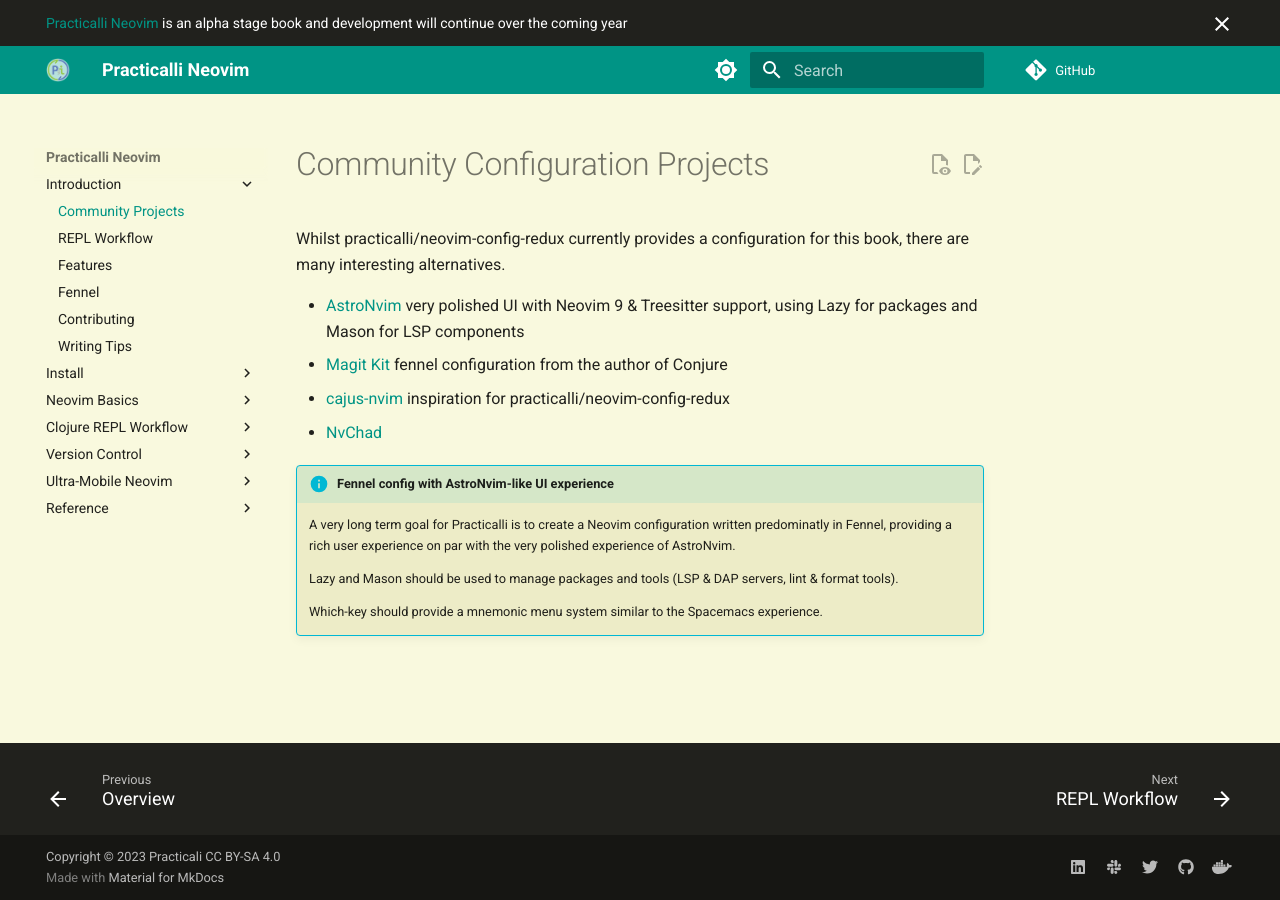
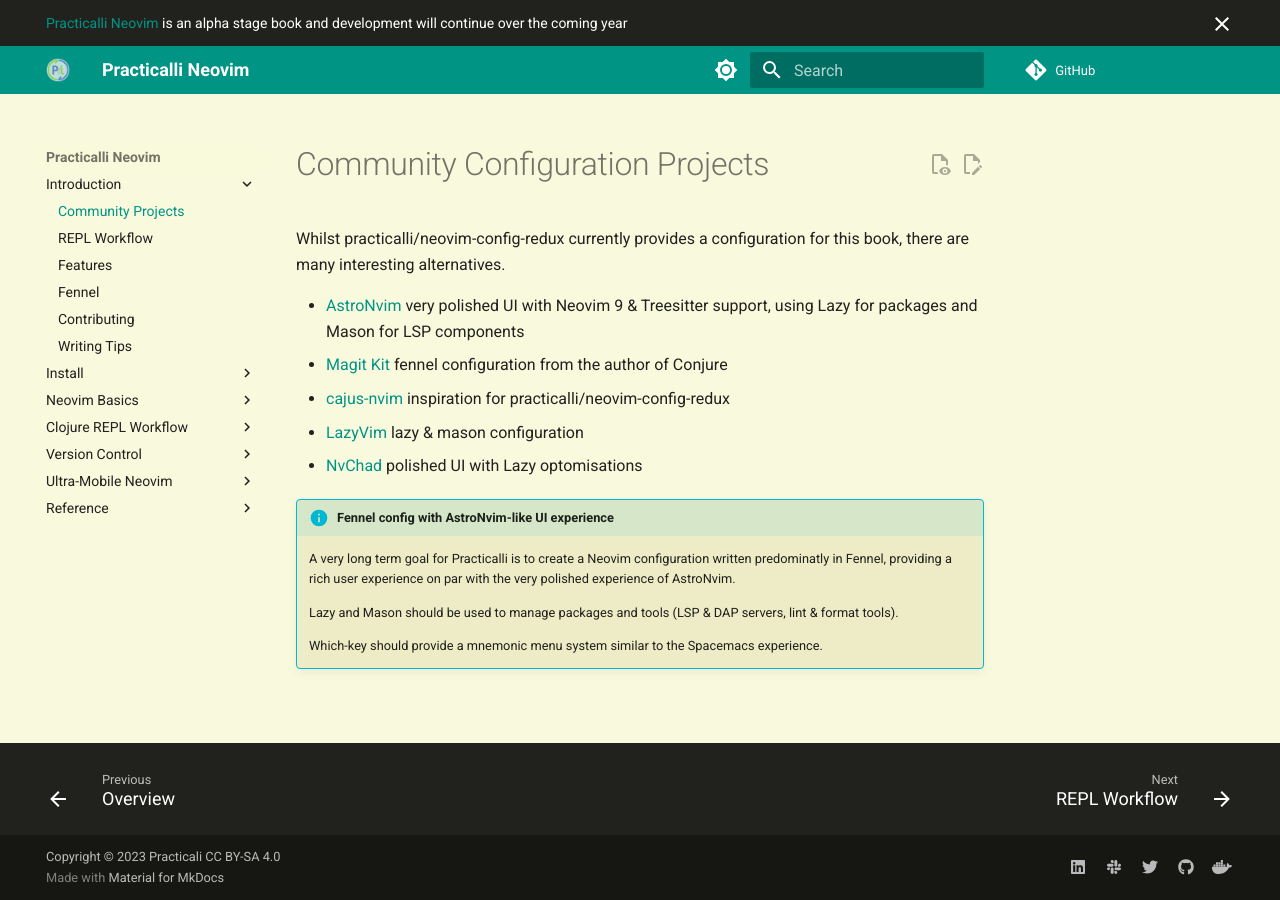
Before and after one commit to practicalli/neovim, an MkDocs documentation site: the page built from docs/introduction/community-projects.md, in a window 1280 px wide. Built offline with MkDocs 1.6.1 and Material for MkDocs 9.7.7, drawn with Linux system fonts in a browser that asks for light colours; plug-ins that fetch from the network failed and are left out; comment, search, counter and statistics services are not loaded.

Commit message:
intro: link to lazyvim distro

```diff
--- a/docs/introduction/community-projects.md
+++ b/docs/introduction/community-projects.md
@@ -5,7 +5,8 @@
 - [AstroNvim](https://github.com/AstroNvim/AstroNvim) very polished UI with Neovim 9 & Treesitter support, using Lazy for packages and  Mason for LSP components
 - [Magit Kit](https://github.com/Olical/magic-kit) fennel configuration from the author of Conjure
 - [cajus-nvim](https://github.com/rafaeldelboni/cajus-nvim) inspiration for practicalli/neovim-config-redux
-- [NvChad](https://github.com/NvChad/NvChad)
+- [LazyVim](https://www.lazyvim.org/) lazy & mason configuration
+- [NvChad](https://github.com/NvChad/NvChad) polished UI with Lazy optomisations
 
 !!! INFO "Fennel config with AstroNvim-like UI experience"
     A very long term goal for Practicalli is to create a Neovim configuration written predominatly in Fennel, providing a rich user experience on par with the very polished experience of AstroNvim.
```
